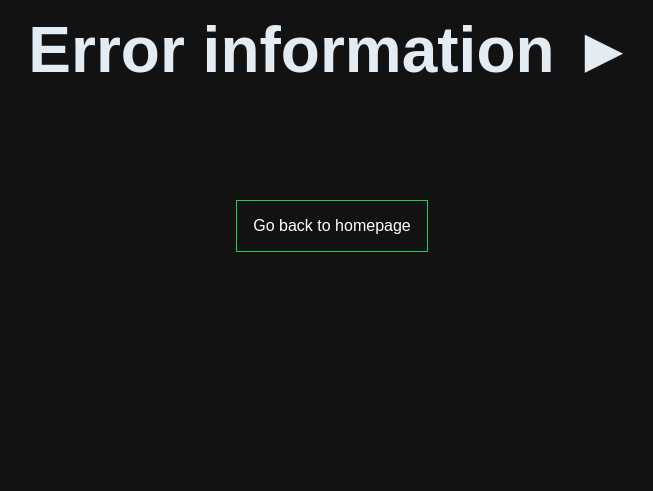
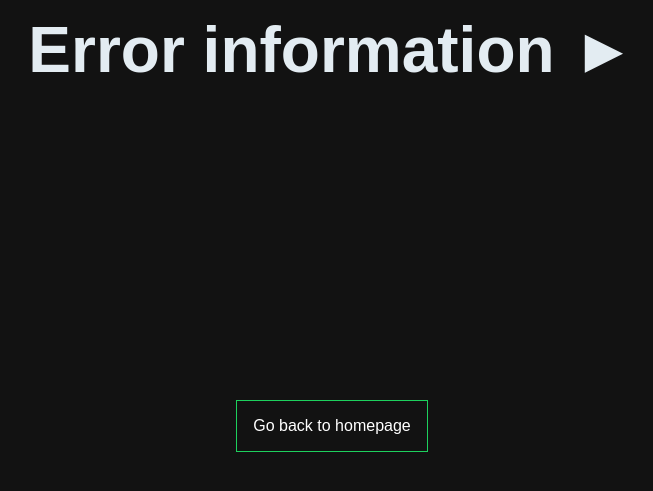
Before and after one commit to Barnold8/Spotislop-Remover, a Flask app: page /spotify/playlists in a window 1280 px wide. Shown: the part 225-716 px from the top of the page, without its empty margins (308-961 px from the left). Run offline with Flask 3, Linux system fonts and the light colour scheme; parts of the project's set-up code (start-up, migrations or seed data) failed here and were passed over.

Commit message:
Add margin top to button to push it further down the screen

```diff
--- a/src/static/styles/error.css
+++ b/src/static/styles/error.css
@@ -73,6 +73,7 @@ h2{
   text-align: center;
   margin-top: auto;
   padding: 16px;
+  margin-top: 50vh;
   color: var(--title-color);
   background: transparent;
   box-shadow: 0px 0px 0px 1px var(--title-color);
```
